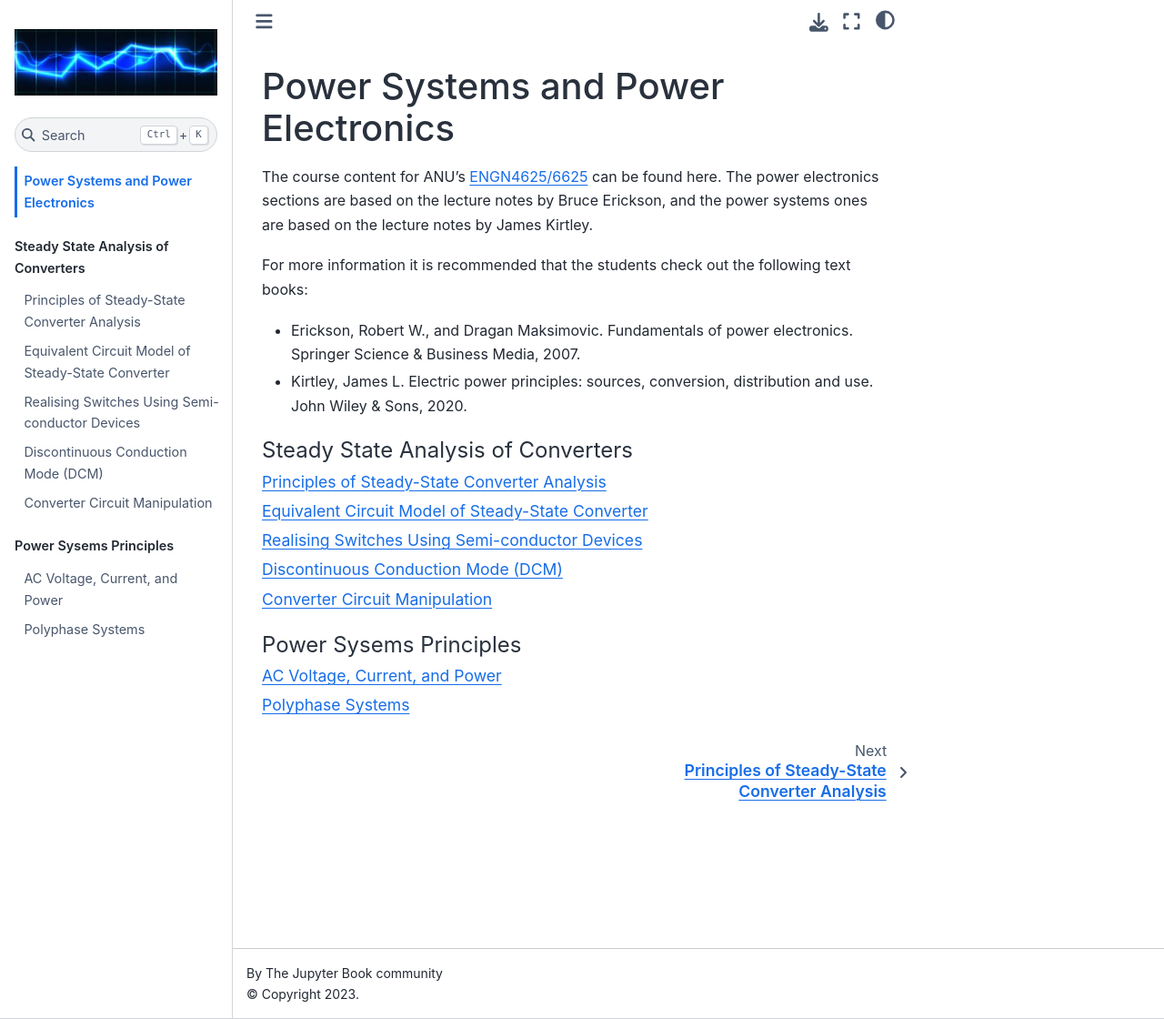
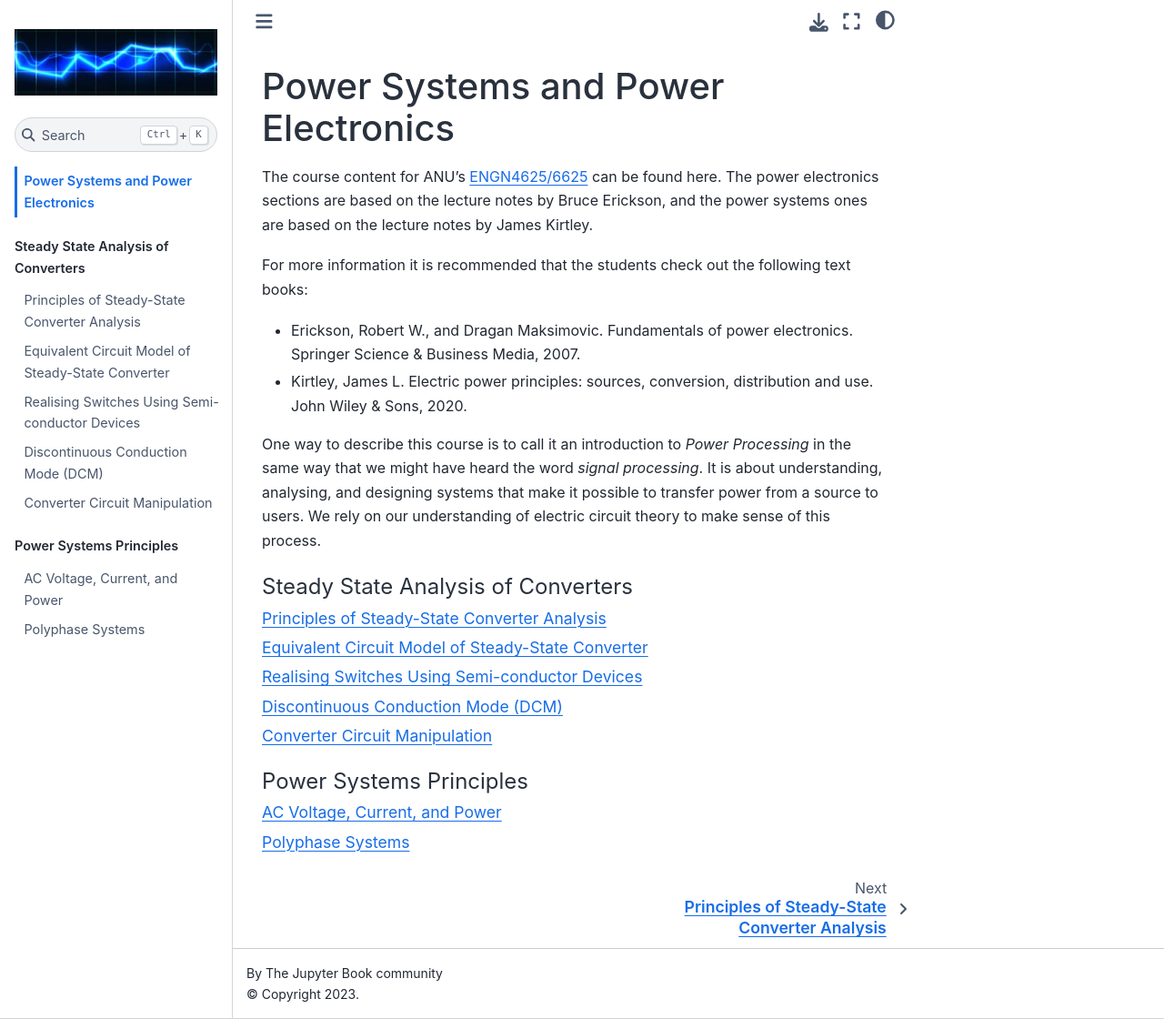
Before and after one commit to eemensch/ENGN4625-6625, a Jupyter Book: the page built from intro.md, in a window 1280 px wide and 1120 px high. Shown: the whole window at 91% size. Built offline with Jupyter Book 1.0.4 settings and Sphinx 7.4.7 and the Sphinx Book theme 1.1.4, drawn with Linux system fonts in a browser that asks for light colours; pages that are not in the unit, such as notebooks, are missing from menus.

Commit message:
fixed typos

````diff
--- a/_toc.yml
+++ b/_toc.yml
@@ -11,7 +11,7 @@ parts:
     - file: SwitchRealisation
     - file: DCM
     - file: CircuitManipulation
-  - caption: Power Sysems Principles
+  - caption: Power Systems Principles
     chapters:
     - file: ACCircuits
     - file: Poly
--- a/intro.md
+++ b/intro.md
@@ -8,5 +8,8 @@ For more information it is recommended that the students check out the following
 - Erickson, Robert W., and Dragan Maksimovic. Fundamentals of power electronics. Springer Science & Business Media, 2007.
 - Kirtley, James L. Electric power principles: sources, conversion, distribution and use. John Wiley & Sons, 2020.
 
+One way to describe this course is to call it an introduction to _Power Processing_ in the same way that we might have heard the word _signal processing_.
+It is about understanding, analysing, and designing systems that make it possible to transfer power from a source to users. We rely on our understanding of electric circuit theory to make sense of this process.
+
 ```{tableofcontents}
 ```
````
Also changed, not shown: CircuitManipulation.md (+3 -2 lines), SteadyState.md (+5 -0 lines).
